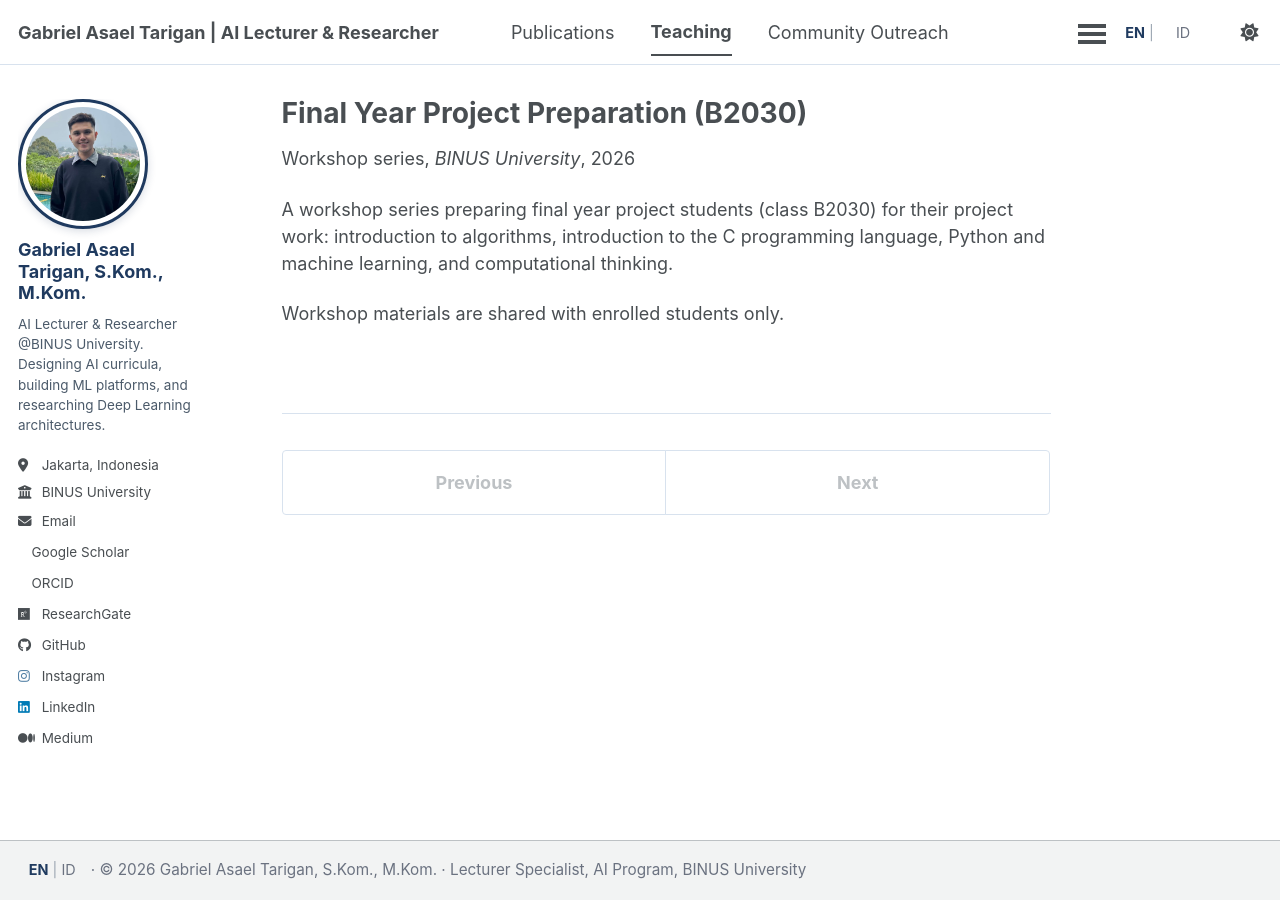
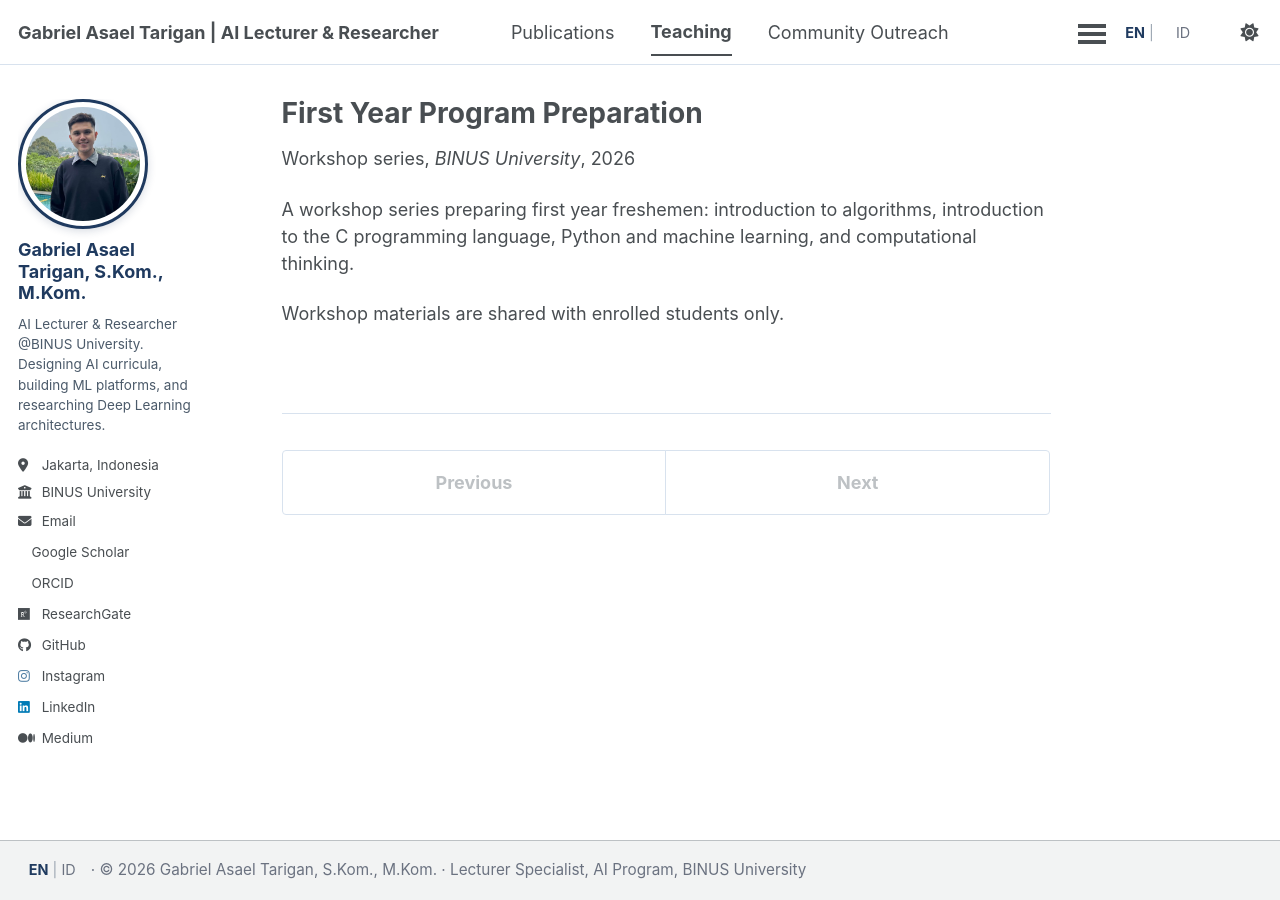
Before and after one commit to asaeltarigan/asaeltarigan.github.io, a Jekyll site: the page built from _teaching/2026-01-01-fyp-preparation.md, in a window 1280 px wide and 900 px high. Built offline with Jekyll 4.4.1, drawn with Linux system fonts in a browser that asks for light colours; a style sheet for code colours, icons or effects is not loaded.

Commit message:
Change FYP preparation to First Year Program preparation
Updated the title and description to reflect the focus on first year students instead of final year project students.

```diff
--- a/_teaching/2026-01-01-fyp-preparation.md
+++ b/_teaching/2026-01-01-fyp-preparation.md
@@ -1,5 +1,5 @@
 ---
-title: "Final Year Project Preparation (B2030)"
+title: "First Year Program Preparation"
 collection: teaching
 role: taught
 type: Workshop series
@@ -9,6 +9,6 @@ date: 2026-01-01
 excerpt: 'Preparation workshops for final year project students: algorithms, C programming, Python and machine learning, and computational thinking.'
 ---
 
-A workshop series preparing final year project students (class B2030) for their project work: introduction to algorithms, introduction to the C programming language, Python and machine learning, and computational thinking.
+A workshop series preparing first year freshemen: introduction to algorithms, introduction to the C programming language, Python and machine learning, and computational thinking.
 
 Workshop materials are shared with enrolled students only.
```
